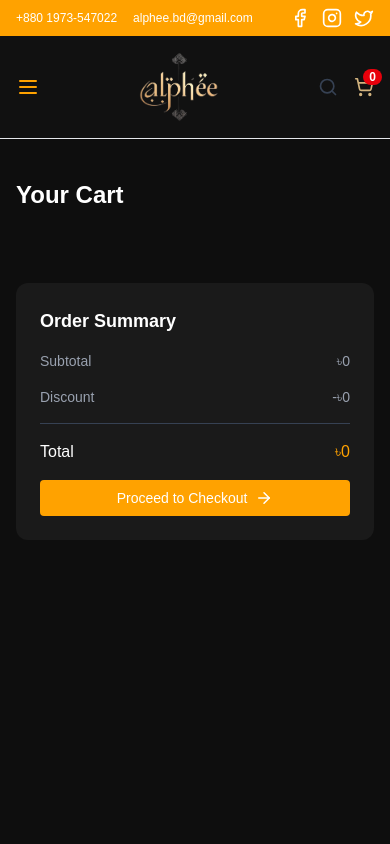
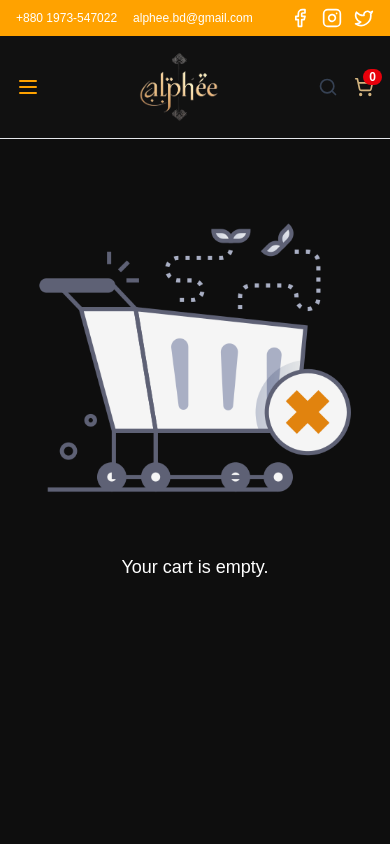
Before and after one commit to Rafidulemon/alphee, a Next.js app: page /cart in a window 390 px wide. Shown: the top 844 px of the page. Built offline with nearby package versions, Linux system fonts and the light colour scheme.

Commit message:
District added

```diff
--- a/src/app/cart/page.tsx
+++ b/src/app/cart/page.tsx
@@ -17,6 +17,21 @@ export default function CartPage() {
   );
 
   return (
+    <>
+      {cartItems.length === 0 ? (
+        <div className="min-h-screen bg-[#0e0e0e] text-white px-4 sm:px-8 py-10">
+          <div className="max-w-7xl mx-auto flex flex-col items-center">
+            <Image
+              src="/images/empty_cart.png"
+              alt="Empty Cart"
+              width={500}
+              height={500}
+              className="object-contain"
+            />
+            <p className="text-white text-lg md:text-2xl mt-4">Your cart is empty.</p>
+          </div>
+        </div>
+      ) : (
         <div className="min-h-screen bg-[#0e0e0e] text-white px-4 sm:px-8 py-10">
           <div className="max-w-7xl mx-auto">
             <h1 className="text-2xl sm:text-3xl font-bold mb-8">Your Cart</h1>
@@ -96,5 +111,7 @@ export default function CartPage() {
             </div>
           </div>
         </div>
+      )}
+    </>
   );
 }
--- a/src/app/components/navigations/Footer.tsx
+++ b/src/app/components/navigations/Footer.tsx
@@ -21,11 +21,10 @@ export default function Footer() {
                 className="mb-4"
               />
             </Link>
-            <p className="text-gray-200 text-md">Fusion of Class & Style.</p>
             <div>
               <p className="text-gray-400 text-sm mt-2">
-                Tanisha Bhaban, Munsef Bazar<br />
-                Ward No: 04, Patiya<br />
+                Tanisha Bhaban, Opposite of Patiya High School<br />
+                Patiya Pouroshova<br />
                 Chittagong-4370
               </p>
               <p className="text-gray-400 text-sm mt-2">
```
Also changed, not shown: public/images/empty_cart.png (added). Lines whose indentation alone changed are shown as unchanged.
